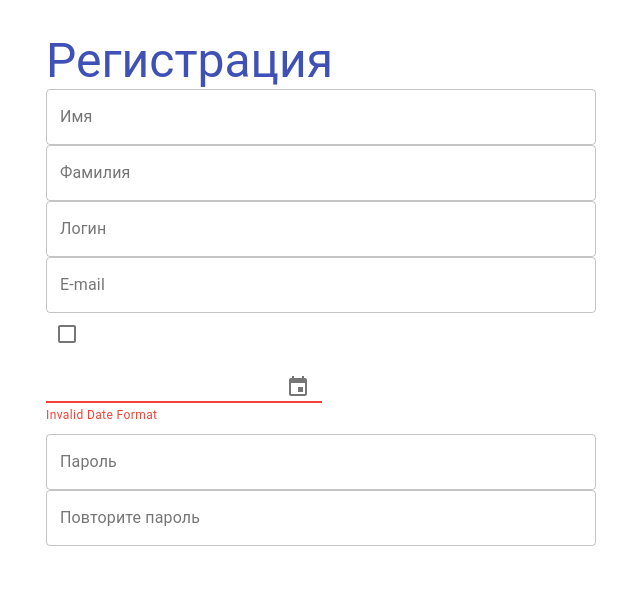
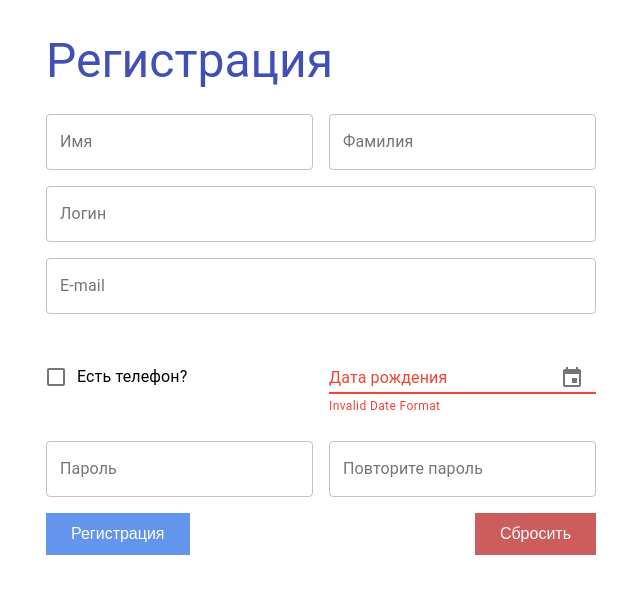
Before and after one commit to AlexandrMers/example_with_React_TS_for_meetup, a React app: page / in a window 1280 px wide. Shown: the top 594 px of the page, without its empty margins (319-959 px from the left). Built offline with nearby package versions, Linux system fonts and the light colour scheme.

Commit message:
add template of form registration

```diff
--- a/src/App.tsx
+++ b/src/App.tsx
@@ -8,7 +8,13 @@ const App: FC = () => {
   return (
     <div>
       <Container>
-        <Typography>Регистрация</Typography>
+        <Typography
+          style={{
+            marginBottom: 25
+          }}
+        >
+          Регистрация
+        </Typography>
         <FormRegistration />
       </Container>
     </div>
--- a/src/containers/FormRegistration/index.tsx
+++ b/src/containers/FormRegistration/index.tsx
@@ -1,52 +1,84 @@
 import React, { FC, memo } from "react";
-import { Checkbox, Grid } from "@material-ui/core";
+import { Checkbox, FormControlLabel, Grid } from "@material-ui/core";
 
 import Input from "@/components/Input";
 import DatePicker from "@/components/DatePicker";
+import Button, { ButtonSize, ButtonType } from "@/components/Button";
 
 interface FormRegistrationPropsInterface {}
 
 const FormRegistration: FC<FormRegistrationPropsInterface> = (props) => {
   return (
-    <div>
-      <Grid>
-        <Grid>
-          <Input label="Имя" />
+    <form>
+      <Grid container direction="column" spacing={2}>
+        <Grid container item spacing={2}>
+          <Grid item sm>
+            <Input label="Имя" />
+          </Grid>
+
+          <Grid item sm>
+            <Input label="Фамилия" />
+          </Grid>
         </Grid>
 
-        <Grid>
-          <Input label="Фамилия" />
-        </Grid>
-
-        <Grid>
+        <Grid item>
           <Input label="Логин" />
         </Grid>
 
-        <Grid>
+        <Grid item>
           <Input label="E-mail" />
         </Grid>
 
-        <Grid>
-          <Grid>
-            <Checkbox />
+        <Grid container item spacing={2} alignItems="center">
+          <Grid item sm>
+            <FormControlLabel
+              control={<Checkbox color="primary" />}
+              label="Есть телефон?"
+            />
           </Grid>
 
-          <Grid>
-            <DatePicker value="" onChange={() => undefined} />
+          <Grid item sm>
+            <DatePicker
+              value=""
+              onChange={() => undefined}
+              label="Дата рождения"
+            />
           </Grid>
         </Grid>
 
-        <Grid>
-          <Grid>
+        <Grid container item spacing={2}>
+          <Grid item sm>
             <Input label="Пароль" />
           </Grid>
 
-          <Grid>
+          <Grid item sm>
             <Input label="Повторите пароль" />
           </Grid>
         </Grid>
+
+        <Grid container item spacing={2}>
+          <Grid item sm>
+            <Button
+              typeButton={ButtonType.PRIMARY}
+              sizeButton={ButtonSize.LARGE}
+            >
+              Регистрация
+            </Button>
+          </Grid>
+          <Grid container item sm justify="flex-end">
+            <Grid item>
+              <Button
+                typeButton={ButtonType.SECONDARY}
+                sizeButton={ButtonSize.LARGE}
+                type="reset"
+              >
+                Сбросить
+              </Button>
+            </Grid>
+          </Grid>
+        </Grid>
       </Grid>
-    </div>
+    </form>
   );
 };
 
```
Also changed, not shown: package.json (+5 -4 lines), 1 other file (tests, documents, lock files or other folders).
